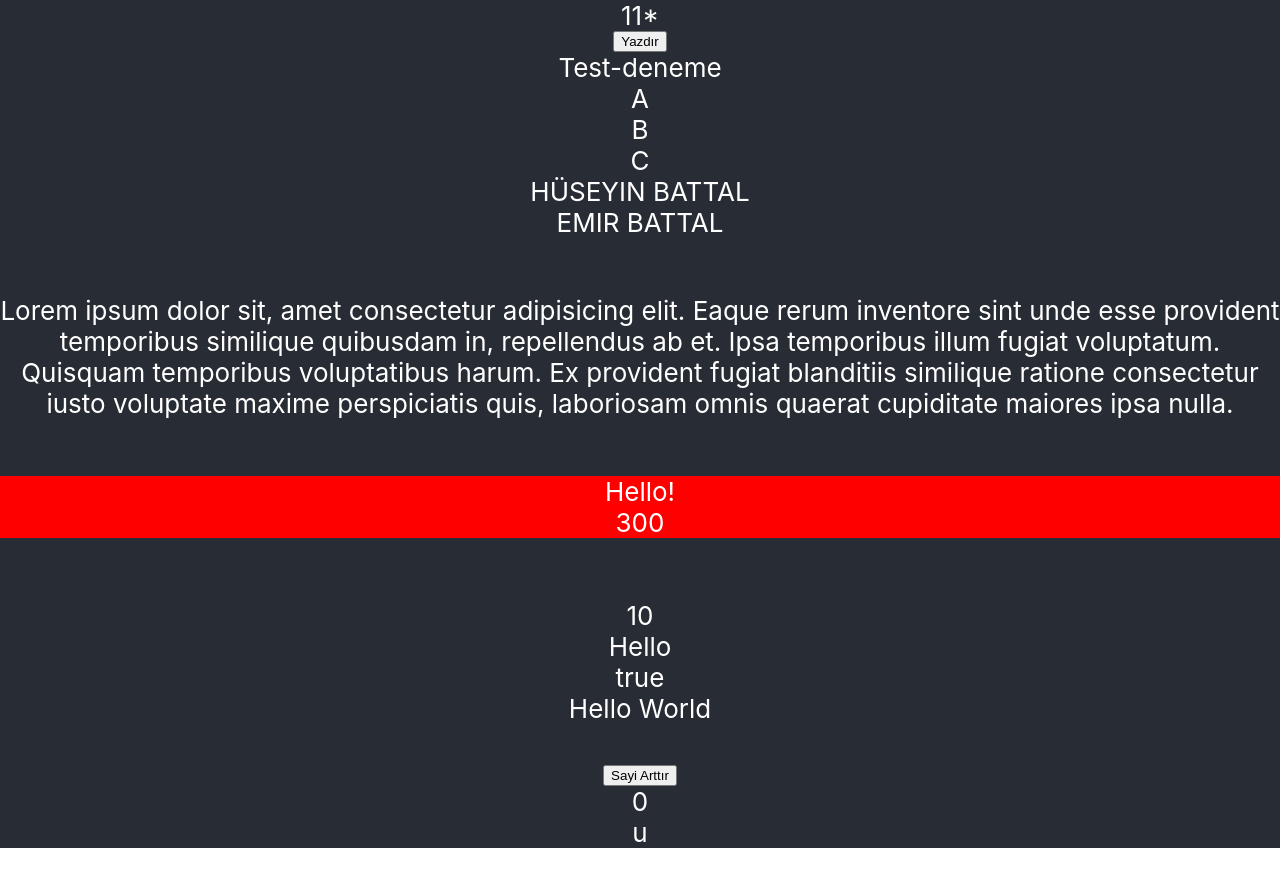
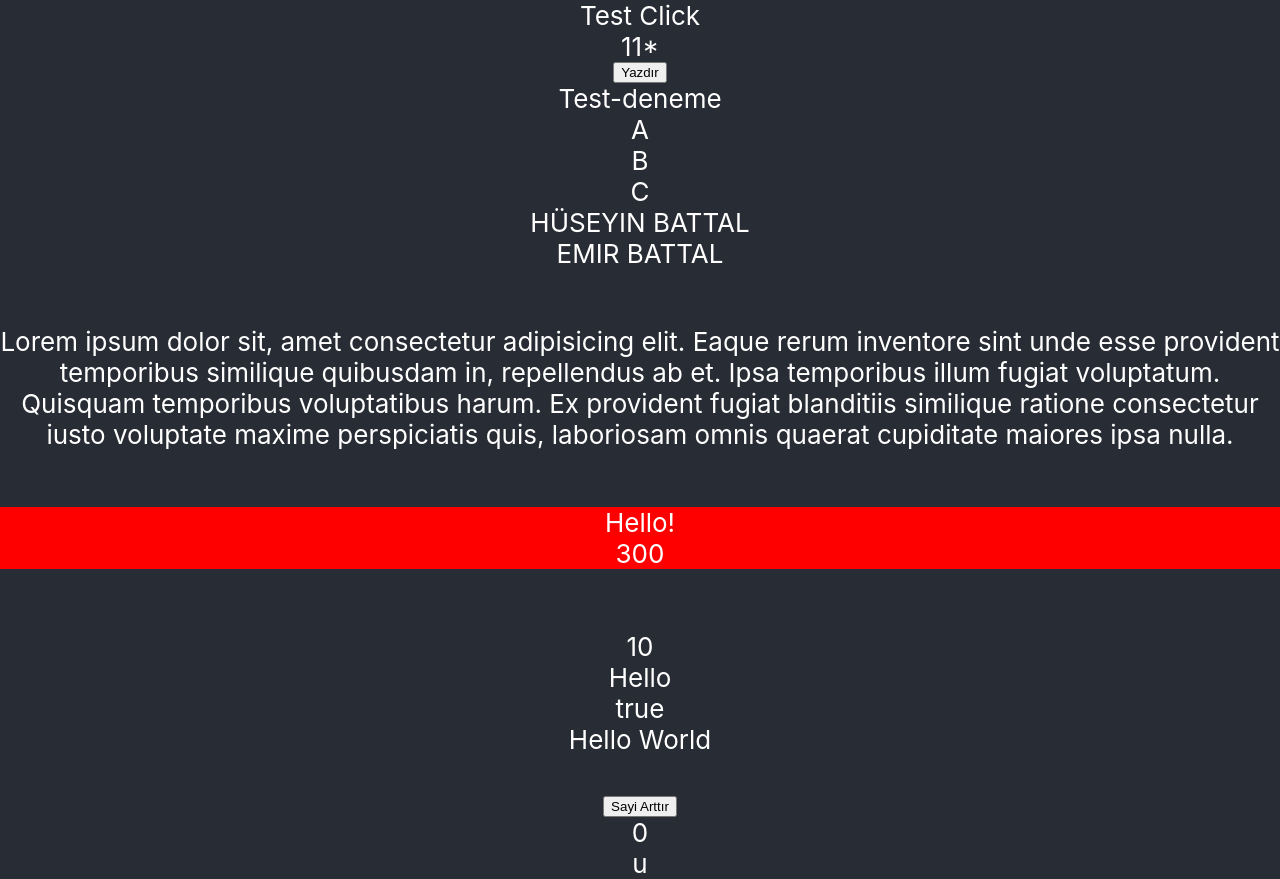
Before and after one commit to huseyinbattal/react-typescript, a React (Create React App) app: page / in a window 1280 px wide. Before the commit the page ends 848 px from the top, so only its background shows below. Built offline with nearby package versions, Linux system fonts and the light colour scheme.

Commit message:
return string

```diff
--- a/src/App.tsx
+++ b/src/App.tsx
@@ -4,6 +4,7 @@ import HelloWorld from './components/HelloWorld';
 import Title from './components/title';
 import ParentComponent from './components/ParentComponent';
 import ArrayObjects from './components/ArrayObjects';
+import TestClick from './components/TestClick';
 
 function App() {
   const [number, setNumber] = useState(0);
@@ -20,6 +21,11 @@ function App() {
   return (
     <div className="App">
       <header className="App-header">
+
+        <TestClick onClick={() => {
+          return "aaa"
+        }} />
+
        {calculateNumber(5,6).toString().toUpperCase().padEnd(3,"*")}
       <button onClick={()=>{logToConsole("test")}}>Yazdır</button>
         <div>
--- a/src/components/TestClick.tsx
+++ b/src/components/TestClick.tsx
@@ -0,0 +1,16 @@
+export interface PropTypes{
+onClick:()=>string
+}
+
+
+const TestClick = (props:PropTypes) => {
+    return (
+        <div onClick={() => {
+            props.onClick()
+        }}>
+            Test Click
+        </div>
+    )
+}
+
+export default TestClick
```
